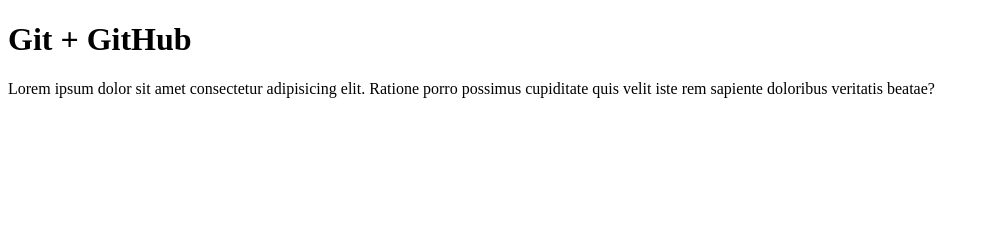
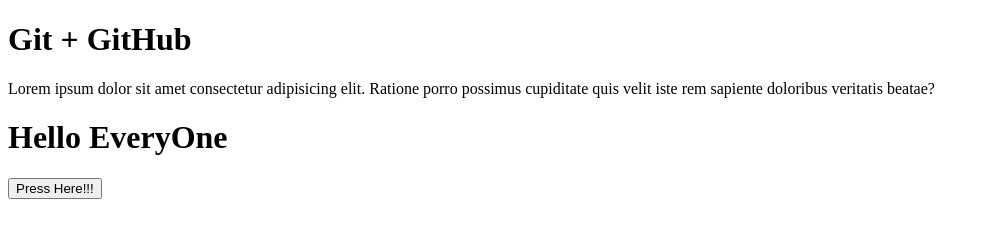
Before and after one commit to VladLiIT/gitTest, a plain HTML site: page index.html in a window 1280 px wide. Shown: the whole page, without its empty margins (0-989 px from the left). Drawn offline with Linux system fonts and the light colour scheme.

Commit message:
Last_One

```diff
--- a/index.html
+++ b/index.html
@@ -13,6 +13,8 @@
     <h1>Git + GitHub</h1>
     <p>Lorem ipsum dolor sit amet consectetur adipisicing elit. Ratione porro possimus cupiditate quis velit iste rem
         sapiente doloribus veritatis beatae?</p>
+        <h1>Hello EveryOne</h1>
+        <button>Press Here!!!</button>
 </body>
 
 </html>
```
